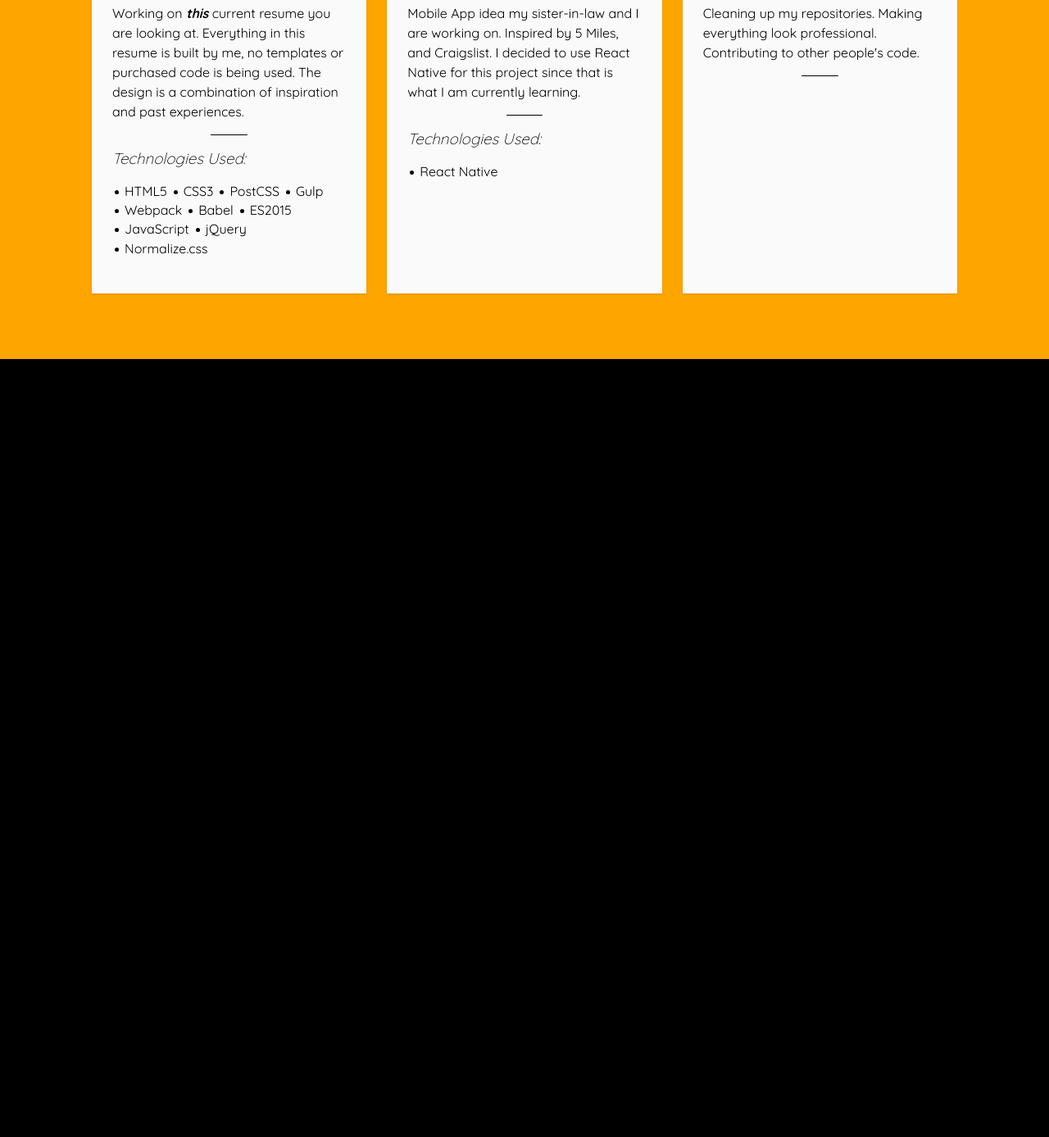
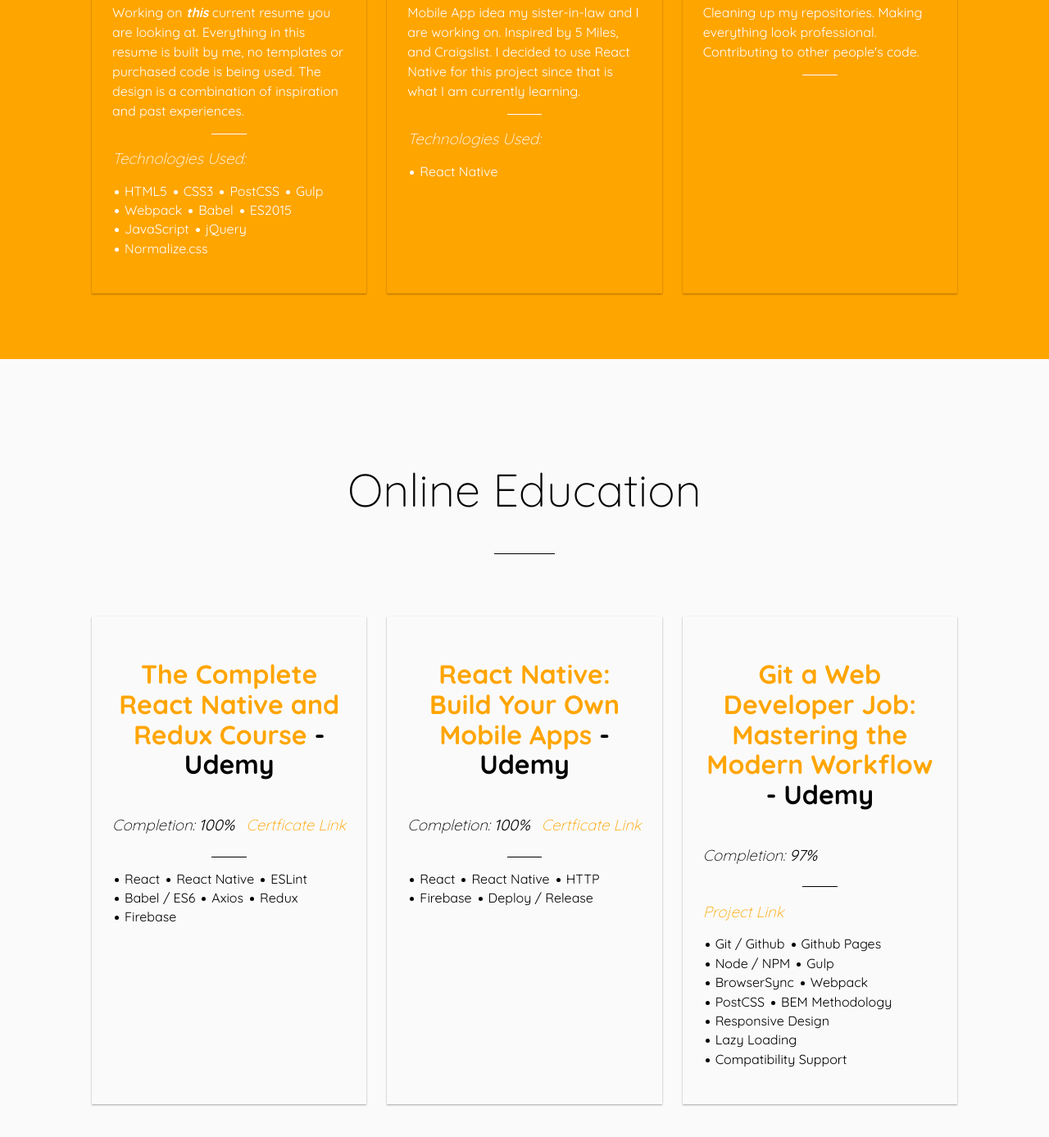
Before and after one commit to coltonehrman/personal-resume, a website built with webpack: page app/index.html in a window 1280 px wide. Shown: the part 1249-2636 px from the top of the page at 82% size. Before the commit the page ends 1687 px from the top, so only its background shows below. Built offline with nearby package versions, Linux system fonts and the light colour scheme.

Commit message:
Added new section to display online education

```diff
--- a/app/assets/css/base/_global.css
+++ b/app/assets/css/base/_global.css
@@ -5,3 +5,16 @@
 body {
   font-family: 'Quicksand', sans-serif;
 }
+
+a {
+  color: #000;
+  text-decoration: none;
+
+  &.orange {
+    color: orange;
+  }
+
+  &:hover {
+    text-decoration: underline;
+  }
+}
--- a/app/assets/css/main.css
+++ b/app/assets/css/main.css
@@ -11,4 +11,3 @@
 @import 'modules/_row';
 @import 'modules/_card';
 @import 'modules/_header';
-@import 'modules/_currently';
--- a/app/assets/css/modules/_card.css
+++ b/app/assets/css/modules/_card.css
@@ -1,12 +1,11 @@
 .card {
   background-color: #fafafa;
-  box-shadow: 0 1px 2px rgba(0, 0, 0, .15);
+  box-shadow: 0 1px 2px rgba(0, 0, 0, .35);
   height: 100%;
   padding: 25px;
   position: relative;
 
   &__title {
-    border-bottom: 1px solid #000;
     font-size: 2rem;
     text-align: center;
   }
@@ -14,6 +13,11 @@
   &__subtitle {
     font-style: italic;
     font-weight: 300;
+  }
+
+  &__points {
+    display: flex;
+    justify-content: space-between;
   }
 
   &__description {
@@ -35,4 +39,8 @@
       }
     }
   }
+
+  &--bg-orange {
+    background-color: orange;
+  }
 }
--- a/app/assets/css/modules/_hr.css
+++ b/app/assets/css/modules/_hr.css
@@ -1,8 +1,13 @@
 .hr {
+  border: 0;
+  border-top: 1px solid #000;
+  display: block;
+  height: 1px;
+  padding: 0;
   width: 7%;
 
-  &--black {
-    border-color: #000;
+  &--white {
+    border-color: #fff;
   }
 
   &--thin {
--- a/app/assets/css/modules/_section.css
+++ b/app/assets/css/modules/_section.css
@@ -1,7 +1,17 @@
 .section {
   background-color: #fafafa;
 
-  &--orange {
+  &__heading {
+    font-size: 3.5rem;
+    font-weight: 300;
+    text-align: center;
+  }
+
+  &--bg-orange {
     background-color: orange;
   }
+
+  &--white {
+    color: #fff;
+  }
 }
--- a/app/assets/css/styles.css
+++ b/app/assets/css/styles.css
@@ -468,6 +468,19 @@ body {
   font-family: 'Quicksand', sans-serif;
 }
 
+a {
+  color: #000;
+  text-decoration: none;
+}
+
+a.orange {
+  color: orange;
+}
+
+a:hover {
+  text-decoration: underline;
+}
+
 @-webkit-keyframes blink {
   15% { opacity: 1 }
   50% { opacity: 0 }
@@ -518,16 +531,31 @@ body {
   background-color: #fafafa;
 }
 
-.section--orange {
+.section__heading {
+  font-size: 3.5rem;
+  font-weight: 300;
+  text-align: center;
+}
+
+.section--bg-orange {
   background-color: orange;
 }
 
+.section--white {
+  color: #fff;
+}
+
 .hr {
+  border: 0;
+  border-top: 1px solid #000;
+  display: block;
+  height: 1px;
+  padding: 0;
   width: 7%;
 }
 
-.hr--black {
-  border-color: #000;
+.hr--white {
+  border-color: #fff;
 }
 
 .hr--thin {
@@ -586,14 +614,13 @@ body {
 
 .card {
   background-color: #fafafa;
-  box-shadow: 0 1px 2px rgba(0, 0, 0, .15);
+  box-shadow: 0 1px 2px rgba(0, 0, 0, .35);
   height: 100%;
   padding: 25px;
   position: relative;
 }
 
 .card__title {
-  border-bottom: 1px solid #000;
   font-size: 2rem;
   text-align: center;
 }
@@ -601,6 +628,15 @@ body {
 .card__subtitle {
   font-style: italic;
   font-weight: 300;
+}
+
+.card__points {
+  display: -webkit-box;
+  display: -ms-flexbox;
+  display: flex;
+  -webkit-box-pack: justify;
+      -ms-flex-pack: justify;
+          justify-content: space-between;
 }
 
 .card__description {
@@ -622,6 +658,10 @@ body {
 .card__list li span {
   position: relative;
   left: -5px;
+}
+
+.card--bg-orange {
+  background-color: orange;
 }
 
 .header {
@@ -683,9 +723,3 @@ body {
             transform-origin: 10% 50%;
   }
 }
-
-.currently__heading {
-  font-size: 3.5rem;
-  font-weight: 300;
-  text-align: center;
-}
--- a/app/index.html
+++ b/app/index.html
@@ -24,18 +24,18 @@
       </div>
     </header>
 
-    <section class="section section--orange currently">
+    <section class="section section--bg-orange section--white">
       <div class="wrapper">
-        <h2 class="currently__heading">What I Am Currently Doing</h2>
-        <hr class="hr hr--black hr--b-margin-large">
+        <h2 class="section__heading">What I Am Currently Doing</h2>
+        <hr class="hr hr--white hr--b-margin-large">
         <div class="row row--gutters">
           <div class="column">
-            <div class="card">
+            <div class="card card--bg-orange">
               <h2 class="card__title">Résumé</h2>
               <p class="card__description">
                 Working on <strong><em>this</em></strong> current resume you are looking at. Everything in this resume is built by me, no templates or purchased code is being used. The design is a combination of inspiration and past experiences.
               </p>
-              <hr class="hr hr--black hr--thin hr--wider">
+              <hr class="hr hr--white hr--thin hr--wider">
               <h3 class="card__subtitle">Technologies Used:</h3>
               <ul class="card__list">
                 <li><span>HTML5</span></li>
@@ -53,12 +53,12 @@
           </div>
 
           <div class="column">
-            <div class="card">
+            <div class="card card--bg-orange">
               <h2 class="card__title">Classy Finds</h2>
               <p class="card__description">
                 Mobile App idea my sister-in-law and I are working on. Inspired by 5 Miles, and Craigslist. I decided to use React Native for this project since that is what I am currently learning.
               </p>
-              <hr class="hr hr--black hr--thin hr--wider">
+              <hr class="hr hr--white hr--thin hr--wider">
               <h3 class="card__subtitle">Technologies Used:</h3>
               <ul class="card__list">
                 <li><span>React Native</span></li>
@@ -67,12 +67,89 @@
           </div>
 
           <div class="column">
-            <div class="card">
+            <div class="card card--bg-orange">
               <h2 class="card__title">Github Portfolio</h2>
               <p class="card__description">
                 Cleaning up my repositories. Making everything look professional. Contributing to other people's code.
               </p>
+              <hr class="hr hr--white hr--thin hr--wider">
+            </div>
+          </div>
+        </div>
+      </div>
+    </section>
+
+    <section class="section">
+      <div class="wrapper">
+        <h2 class="section__heading">Online Education</h2>
+        <hr class="hr hr--black hr--b-margin-large">
+        <div class="row row--gutters">
+          <div class="column">
+            <div class="card">
+              <h2 class="card__title"><a class="orange" href="https://www.udemy.com/the-complete-react-native-and-redux-course/" target="_blank">The Complete React Native and Redux Course</a> - Udemy</h2>
+              <div class="card__points">
+                <h3 class="card__subtitle">Completion: <strong>100%</strong></h3>
+                <h3 class="card__subtitle"><a class="orange" href="https://www.udemy.com/certificate/UC-6DR8P2LW/" target="_blank">Certficate Link</a></h3>
+              </div>
+
               <hr class="hr hr--black hr--thin hr--wider">
+
+              <ul class="card__list">
+                <li><span>React</span></li>
+                <li><span>React Native</span></li>
+                <li><span>ESLint</span></li>
+                <li><span>Babel / ES6</span></li>
+                <li><span>Axios</span></li>
+                <li><span>Redux</span></li>
+                <li><span>Firebase</span></li>
+              </ul>
+            </div>
+          </div>
+
+          <div class="column">
+            <div class="card">
+              <h2 class="card__title"><a class="orange" href="https://www.udemy.com/react-native-build-your-own-mobile-apps/" target="_blank">React Native: Build Your Own Mobile Apps</a> - Udemy</h2>
+              <div class="card__points">
+                <h3 class="card__subtitle">Completion: <strong>100%</strong></h3>
+                <h3 class="card__subtitle"><a class="orange" href="https://www.udemy.com/certificate/UC-LXOTZHT1/" target="_blank">Certficate Link</a></h3>
+              </div>
+
+              <hr class="hr hr--black hr--thin hr--wider">
+
+              <ul class="card__list">
+                <li><span>React</span></li>
+                <li><span>React Native</span></li>
+                <li><span>HTTP</span></li>
+                <li><span>Firebase</span></li>
+                <li><span>Deploy / Release</span></li>
+              </ul>
+            </div>
+          </div>
+
+          <div class="column">
+            <div class="card">
+              <h2 class="card__title"><a class="orange" href="https://www.udemy.com/git-a-web-developer-job-mastering-the-modern-workflow/" target="_blank">Git a Web Developer Job: Mastering the Modern Workflow</a> - Udemy</h2>
+              <div class="card__points">
+                <h3 class="card__subtitle">Completion: <strong>97%</strong></h3>
+              </div>
+
+              <hr class="hr hr--black hr--thin hr--wider">
+
+              <h3 class="card__subtitle"><a class="orange" href="https://github.com/coltonehrman/travel-site" target="_blank">Project Link</a></h3>
+
+              <ul class="card__list">
+                <li><span>Git / Github</span></li>
+                <li><span>Github Pages</span></li>
+                <li><span>Node / NPM</span></li>
+                <li><span>Gulp</span></li>
+                <li><span>BrowserSync</span></li>
+                <li><span>Webpack</span></li>
+                <li><span>PostCSS</span></li>
+                <li><span>BEM Methodology</span></li>
+                <li><span>Responsive Design</span></li>
+                <li><span>Lazy Loading</span></li>
+                <li><span>Compatibility Support</span></li>
+              </ul>
             </div>
           </div>
         </div>
```
Also changed, not shown: app/assets/css/modules/_currently.css (deleted, +0 -7 lines).
